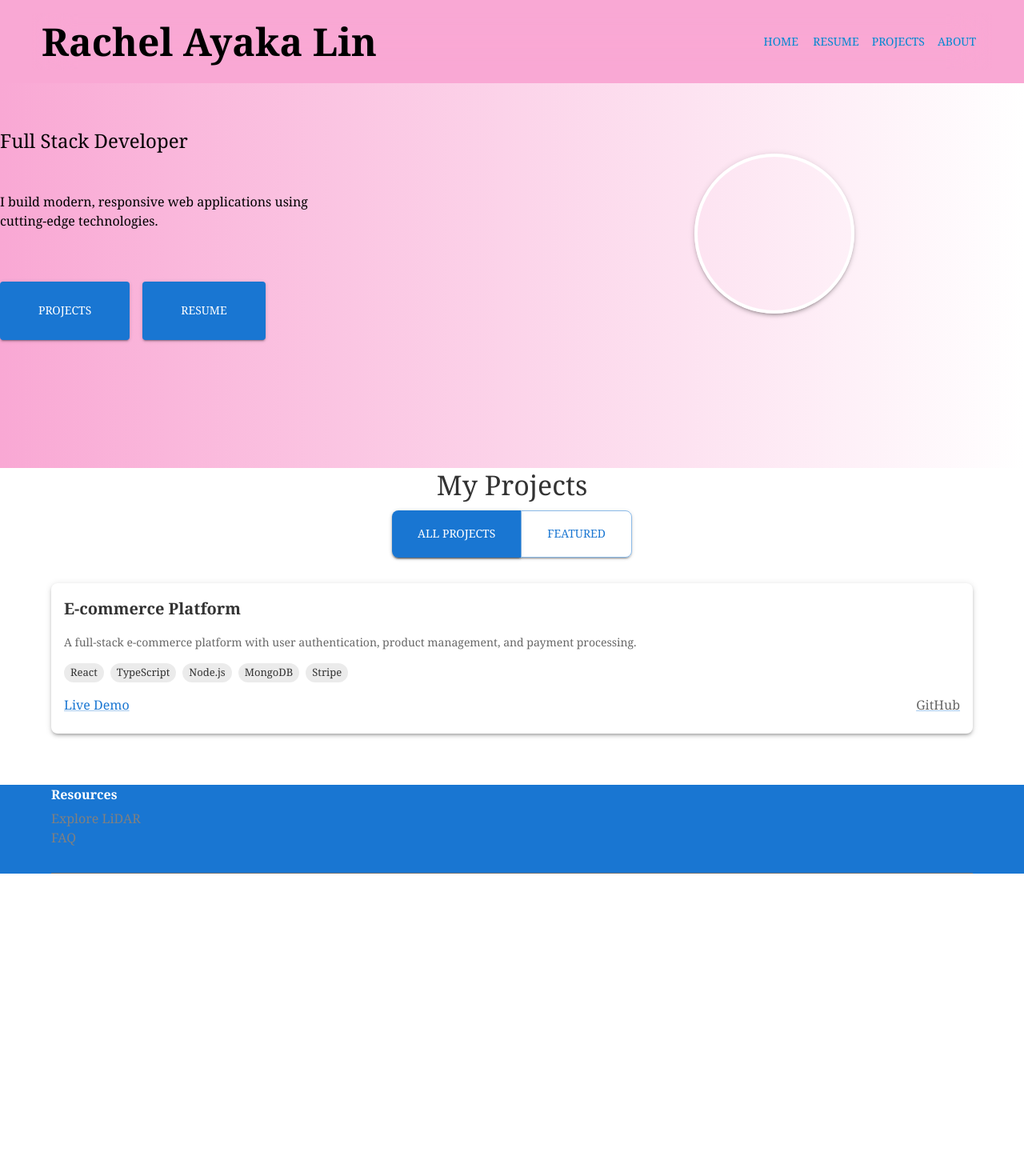
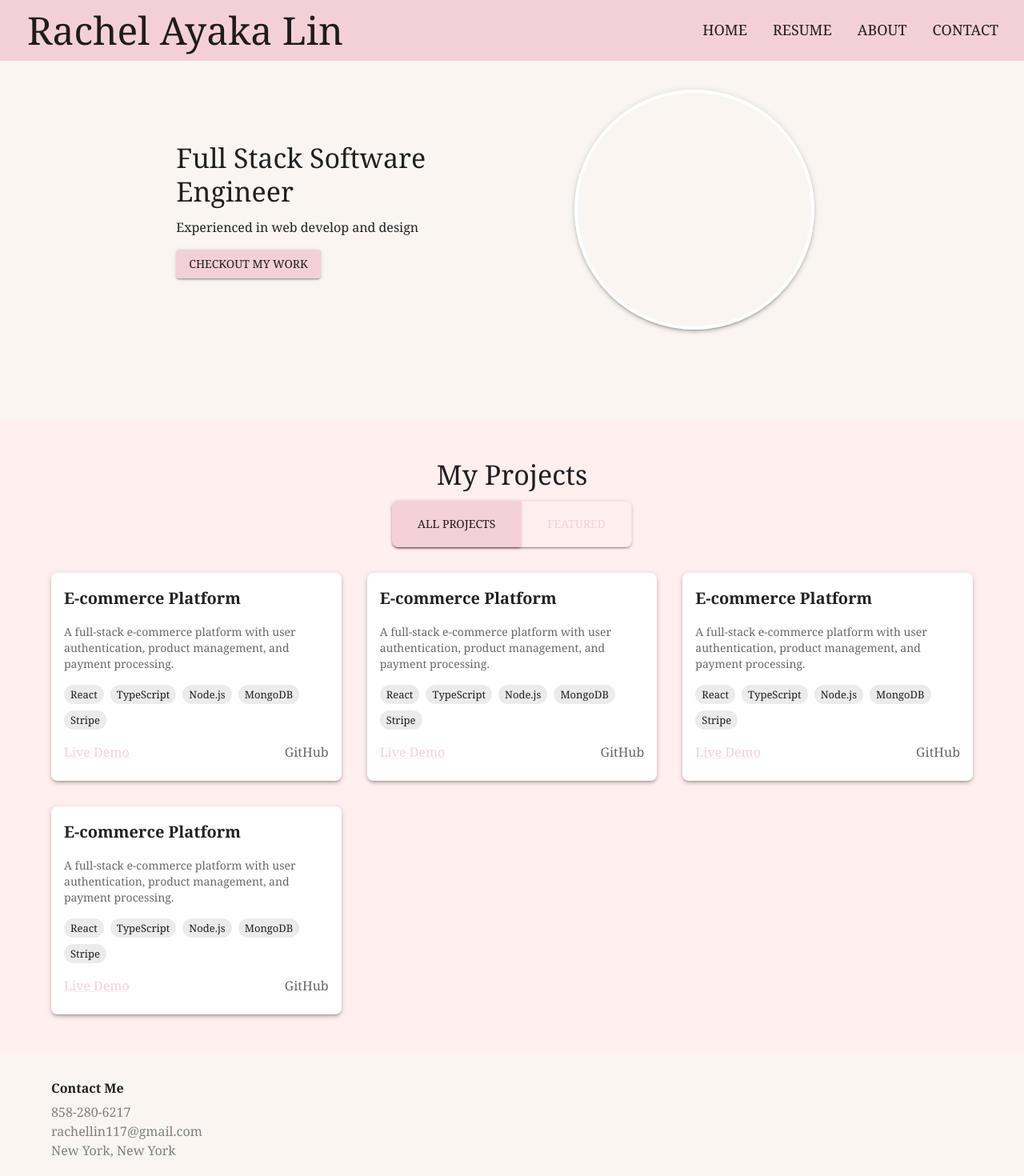
Before and after one commit to RachelAyaka/rachelayaka.github.io, a Next.js app: page / in a window 1280 px wide. Shown: the top 1470 px of the page at 80% size. Before the commit the page ends 1156 px from the top, so only its background shows below. Built offline with nearby package versions, Linux system fonts and the light colour scheme; what @mui/material-nextjs would draw is missing.

Commit message:
Fix syntax for npm run build for deployment; Decided on color scheme; Completed Footer and Header for UI; Edited ui for Hero.tsx; Added dummy projects to see how ProjectsSection look

```diff
--- a/src/app/page.tsx
+++ b/src/app/page.tsx
@@ -15,15 +15,13 @@ export default function Home() {
   return (
     <Box>
       <Head>
-        <title>Rachel's Portfolio</title>
+        <title>Rachel&apos;s Portfolio</title>
         <link rel="icon" href="/favicon.ico" />
       </Head>
 
       <Header />
-      <main>
-        <Hero />
-        <ProjectsSection />
-      </main>
+      <Hero />
+      <ProjectsSection />
       <Footer />
     </Box>
   );
--- a/src/assets/data/projects.ts
+++ b/src/assets/data/projects.ts
@@ -11,5 +11,35 @@ export const projects: Project[] = [
     githubUrl: 'https://github.com/yourusername/ecommerce',
     featured: true,
   },
+  {
+    id: 'project-2',
+    title: 'E-commerce Platform',
+    description: 'A full-stack e-commerce platform with user authentication, product management, and payment processing.',
+    technologies: ['React', 'TypeScript', 'Node.js', 'MongoDB', 'Stripe'],
+    imageUrl: '/images/projects/ecommerce.jpg',
+    demoUrl: 'https://myecommerce.example.com',
+    githubUrl: 'https://github.com/yourusername/ecommerce',
+    featured: true,
+  },
+  {
+    id: 'project-3',
+    title: 'E-commerce Platform',
+    description: 'A full-stack e-commerce platform with user authentication, product management, and payment processing.',
+    technologies: ['React', 'TypeScript', 'Node.js', 'MongoDB', 'Stripe'],
+    imageUrl: '/images/projects/ecommerce.jpg',
+    demoUrl: 'https://myecommerce.example.com',
+    githubUrl: 'https://github.com/yourusername/ecommerce',
+    featured: true,
+  },
+  {
+    id: 'project-4',
+    title: 'E-commerce Platform',
+    description: 'A full-stack e-commerce platform with user authentication, product management, and payment processing.',
+    technologies: ['React', 'TypeScript', 'Node.js', 'MongoDB', 'Stripe'],
+    imageUrl: '/images/projects/ecommerce.jpg',
+    demoUrl: 'https://myecommerce.example.com',
+    githubUrl: 'https://github.com/yourusername/ecommerce',
+    featured: true,
+  },
   // Add more projects as you complete them
 ];
--- a/src/assets/theme/PortfolioTheme.tsx
+++ b/src/assets/theme/PortfolioTheme.tsx
@@ -7,16 +7,16 @@ const PortfolioTheme = createTheme({
   },
   palette: {
     primary: {
-      main: '#1976d2',
+      main: '#F3D0D7',
+      dark: '#D49C9F',
     },
     secondary: {
-      main: '#dc004e',
+      main: '#FFEFEF',
     },
     background: {
-      default: "#ffffff", // Set global background color
-    },
-    text: {
-      primary: "#333333", // Set global text color
+      default: '#FAF5F0',
+      // default: '#FFF6EA',
+      paper: '#FFFFFF', // Crisp white for cards and sections
     },
   },
 });
--- a/src/components/Footer.tsx
+++ b/src/components/Footer.tsx
@@ -1,8 +1,7 @@
 'use client'
 import { JSX } from 'react'
-import Link from 'next/link'
 
-import { Box, Container, Divider, Grid2, Typography, useTheme } from '@mui/material'
+import { Box, Container, Grid2, Typography, useTheme } from '@mui/material'
 
 function Footer(): JSX.Element {
     const theme = useTheme()
@@ -10,52 +9,46 @@ function Footer(): JSX.Element {
     <Box
       component="footer"
       sx={{
-        backgroundColor: theme.palette.primary.main,
+        // backgroundColor: theme.palette.primary.main,
       }}
     >
       <Container maxWidth="lg">
-        <Box sx={{ margin: '4rem 0rem' }}>
+
+        <Box sx={{ margin: '2rem 0rem' }}>
           <Grid2 container>
             <Grid2 container direction="column" size={4}>
               <Typography
-                color="white"
                 sx={{ fontWeight: 'bold' }}
                 gutterBottom
               >
-                Resources
+                Contact Me
               </Typography>
               <Grid2>
-                <Link
-                  href={''}
-                  style={{
-                    textDecoration: 'none',
-                    display: 'inline-block',
-                  }}
-                >
                   <Typography
                     color="gray"
-                    sx={{ '&:hover': { color: 'white' } }}
+                    sx={{ '&:hover': { color: theme.palette.primary.dark } }}
                   >
-                    Explore LiDAR
+                    858-280-6217
                   </Typography>
-                </Link>
               </Grid2>
               <Grid2>
-                <Link
-                  href={''}
-                  style={{ textDecoration: 'none', display: 'inline-block' }}
-                >
                   <Typography
                     color="gray"
-                    sx={{ '&:hover': { color: 'white' } }}
+                    sx={{ '&:hover': { color: theme.palette.primary.dark } }}
                   >
-                    FAQ
+                    rachellin117@gmail.com
                   </Typography>
-                </Link>
+              </Grid2>
+              <Grid2>
+                  <Typography
+                    color="gray"
+                    sx={{ '&:hover': { color: theme.palette.primary.dark } }}
+                  >
+                    New York, New York
+                  </Typography>
               </Grid2>
             </Grid2>
           </Grid2>
-          <Divider color="gray" sx={{ margin: '2rem 0rem 1rem' }} />
         </Box>
       </Container>
     </Box>
--- a/src/components/Header.tsx
+++ b/src/components/Header.tsx
@@ -1,58 +1,23 @@
 'use client'
 import * as React from 'react';
-import { alpha, styled } from '@mui/material/styles';
-import Box from '@mui/material/Box';
 import AppBar from '@mui/material/AppBar';
 import Toolbar from '@mui/material/Toolbar';
 import Button from '@mui/material/Button';
-import Container from '@mui/material/Container';
 import { Typography } from '@mui/material';
-
-const StyledToolbar = styled(Toolbar)(({ theme }) => ({
-  display: 'flex',
-  alignItems: 'center',
-  justifyContent: 'space-between',
-  flexShrink: 0,
-  backdropFilter: 'blur(24px)',
-  padding: '8px 12px',
-}));
 
 export default function Header() {
 
   return (
-    <AppBar
-      position="fixed"
-      enableColorOnDark
-      sx={{
-        boxShadow: 0,
-        bgcolor: '#F9A8D4',
-        backgroundImage: 'none',
-        width: '100%',
-        padding: '1rem'
-      }}
-    >
-      <Container maxWidth="xl" sx={{ padding: 0 }}>
-        <StyledToolbar variant="dense" disableGutters sx={{ display: 'flex', justifyContent: 'space-between', alignItems: 'center' }}>
-            <Typography variant="h3" sx={{ fontWeight: 'bold', color: 'black'}}>
-                Rachel Ayaka Lin
-            </Typography>
-
-            <Box sx={{ display: { xs: 'none', md: 'flex' }}}>
-              <Button variant="text" color="info">
-                Home
-              </Button>
-              <Button variant="text" color="info">
-                Resume
-              </Button>
-              <Button variant="text" color="info">
-                Projects
-              </Button>
-              <Button variant="text" color="info" sx={{ minWidth: 0 }}>
-                About
-              </Button>
-            </Box>
-        </StyledToolbar>
-      </Container>
+    <AppBar position="fixed" color="primary" elevation={0}>
+      <Toolbar sx={{ display: 'flex', justifyContent: 'space-between', gap: 2}}>
+        <Typography variant="h3" style={{ flexGrow: 1, padding: '10px' }}>
+          Rachel Ayaka Lin
+        </Typography>
+        <Button color="inherit" style={{ fontSize: '18px' }}>Home</Button>
+        <Button color="inherit" style={{ fontSize: '18px' }}>Resume</Button>
+        <Button color="inherit" style={{ fontSize: '18px' }}>About</Button>
+        <Button color="inherit" style={{ fontSize: '18px' }}>Contact</Button>
+      </Toolbar>
     </AppBar>
   );
 }
--- a/src/components/Hero.tsx
+++ b/src/components/Hero.tsx
@@ -1,58 +1,40 @@
-import { Avatar, Box, Button, Grid2, Typography } from '@mui/material';
+import { Box, Button, Container, Grid2, Typography } from '@mui/material';
 import React from 'react';
-// import Image from 'next/image';
 
 const Hero: React.FC = () => {
   return (
-    <Box
-      sx={{
-        py: 20,
-        background: 'linear-gradient(to right, #F9A8D4, #ffffff)',
-        color: 'white',
-      }}
-    >
-      <Grid2 container spacing={4} sx={{ alignItems: 'center' }}>
-        <Grid2 size={{sm: 12, md:6, lg: 'grow'}} >
-          <Typography variant="h5" sx={{ color: 'black', mb: 6 }}>
-            Full Stack Developer
+    <Container maxWidth="lg" sx={{
+      display: 'flex',              // Use flexbox layout
+      justifyContent: 'center',     // Center horizontally
+      alignItems: 'center',         // Center vertically
+      paddingBottom: '7rem',
+      paddingTop: '7rem'
+    }}>
+      <Grid2 container spacing={9} alignItems="center">
+        <Grid2 size={{sm: 12, md: 6, lg: 'grow'}}>
+          <Typography variant="h4" gutterBottom>
+            Full Stack Software Engineer
           </Typography>
-          <Typography variant="body1" sx={{ maxWidth: 400, color: 'black', mb: 8 }}>
-            I build modern, responsive web applications using cutting-edge technologies.
+          <Typography variant="body1" >
+            Experienced in web develop and design
           </Typography>
-          <Box sx={{ display: 'flex', gap: 2 }}>
           <Button
             variant="contained"
             color="primary"
-              sx={{ px: 6, py: 3, fontWeight: 'medium' }}
-              href="#projects"
+            style={{ marginTop: '1rem' }}
           >
-              Projects
+            Checkout My Work
           </Button>
-            <Button
-              variant="contained"
-              color="primary"
-              sx={{ px: 6, py: 3, fontWeight: 'medium' }}
-              href="#projects"
-            >
-              Resume
-            </Button>
-            {/* <Button
-              variant="outlined"
-              color="secondary"
-              sx={{ px: 6, py: 3, fontWeight: 'medium' }}
-            >
-              On my free time
-            </Button> */}
-          </Box>
         </Grid2>
-        <Grid2 size={{sm: 12, md:6, lg: 'grow'}}  sx={{ display: 'flex', justifyContent: 'center' }}>
+
+      <Grid2 size={{sm: 12, md:6}}  sx={{ display: 'flex', justifyContent: 'center' }}>
         <Box
           sx={{
             position: 'relative',
-              width: 200,
-              height: 200,
+            width: 300,
+            height: 300,
             borderRadius: '50%',
-              overflow: 'hidden',
+            // overflow: 'hidden',
             border: '4px solid white',
             boxShadow: 3
           }}
@@ -72,7 +54,7 @@ const Hero: React.FC = () => {
         </Box>
       </Grid2>
       </Grid2>
-    </Box>
+    </Container>
   );
 };
 
--- a/src/components/ProjectsSection.tsx
+++ b/src/components/ProjectsSection.tsx
@@ -3,18 +3,18 @@ import React, { useState } from 'react';
 // import { Project } from '../types';
 import ProjectCard from './ProjectCard';
 import { projects } from '../assets/data/projects';
-import { Box, Button, Card, CardContent, Container, Grid2, Typography } from '@mui/material';
+import { Box, Button, Container, Grid2, Typography, useTheme } from '@mui/material';
 
 const ProjectsSection: React.FC = () => {
+  const theme = useTheme()
   const [filter, setFilter] = useState<'all' | 'featured'>('all');
 
-//   const filteredProjects: Project[] = []
   const filteredProjects = filter === 'all'
     ? projects : []
     // : projects.filter(project => project.featured);
 
   return (
-    <section id="projects" className="py-20">
+    <section id="projects" className="project-section" style={{ backgroundColor: theme.palette.secondary.main, padding: '3rem 0' }}>
       <Container maxWidth="lg">
         <Typography variant="h4" align="center" gutterBottom>My Projects</Typography>
 
@@ -43,13 +43,13 @@ const ProjectsSection: React.FC = () => {
               No projects yet
             </Typography>
             <Typography variant="body2" color="textSecondary">
-              I'm currently working on some exciting projects. Check back soon!
+              I&apos;m currently working on some exciting projects. Check back soon!
             </Typography>
           </Box>
         ) : (
           <Grid2 container spacing={4}>
             {filteredProjects.map((project) => (
-              <Grid2 size={{sm: 12, md:4, lg: 'grow'}} key={project.id}>
+              <Grid2 size={{sm: 12, md:4}} key={project.id}>
                 <ProjectCard key={project.id} project={project} />
               </Grid2>
             ))}
```
Also changed, not shown: src/app/contact/page.tsx (+24 -3 lines), public/IMG_2835.png (added). Lines whose indentation alone changed are shown as unchanged.
